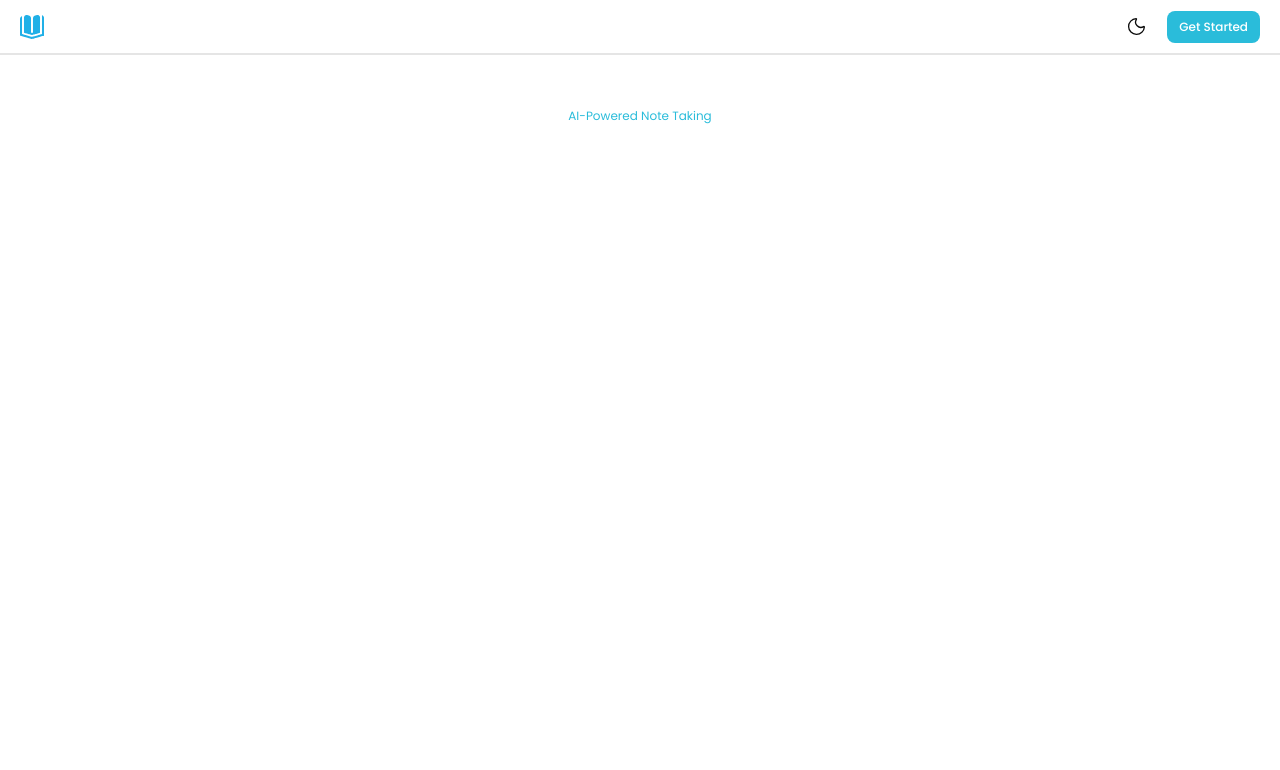
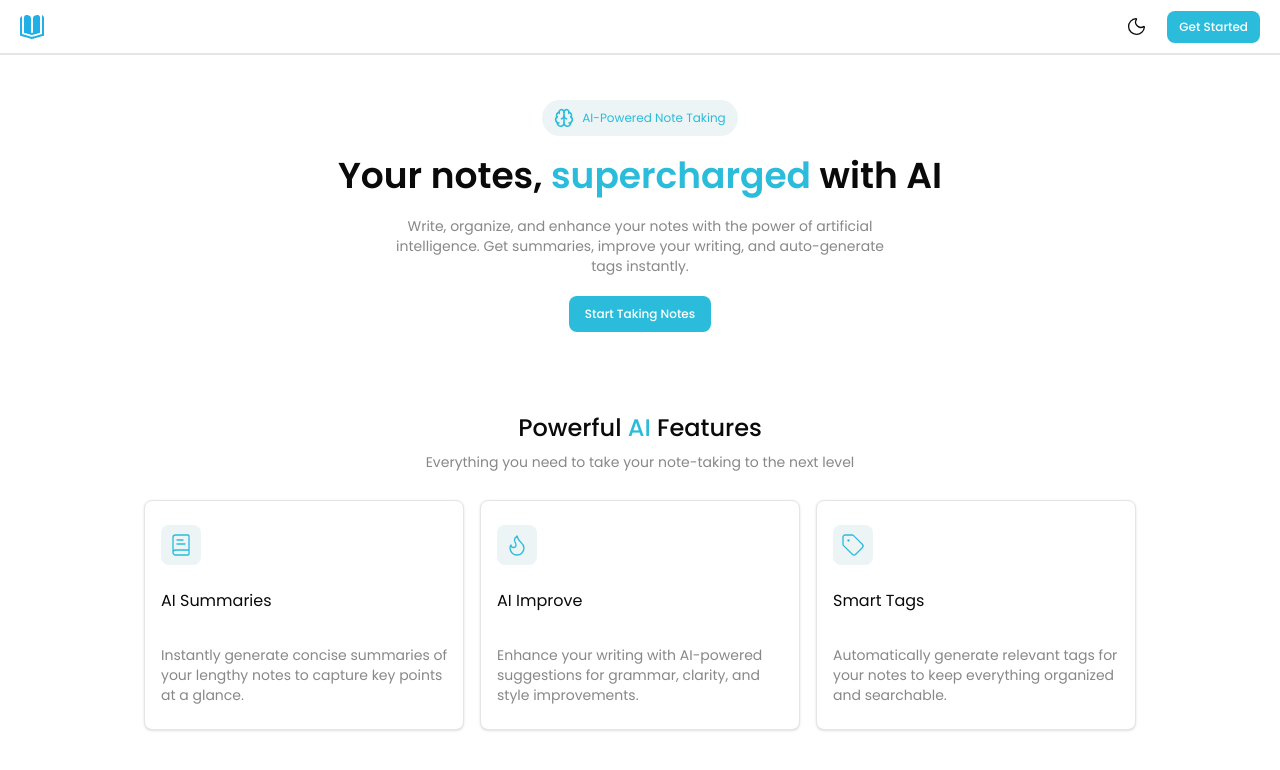
Before and after one commit to Midhun-u/ai-note-taking-app, a Next.js app in the folder client/: page / in a window 1280 px wide. Shown: the top 770 px of the page. Built offline with nearby package versions, Linux system fonts and the light colour scheme.

Commit message:
Completed Hero page

```diff
--- /dev/null
+++ b/client/app/auth/page.tsx
@@ -0,0 +1,14 @@
+import React from 'react'
+
+const page = () => {
+
+    return (
+
+        <section className='pt-15'>
+            Hello world
+        </section>
+
+    )
+}
+
+export default page
--- a/client/app/globals.css
+++ b/client/app/globals.css
@@ -22,6 +22,7 @@
   --color-ring: var(--ring);
   --color-input: var(--input);
   --color-border: var(--border);
+  --color-disable-color: var(--disable-color);
   --color-destructive: var(--destructive);
   --color-accent-foreground: var(--accent-foreground);
   --color-accent: var(--accent);
@@ -31,6 +32,8 @@
   --color-secondary: var(--secondary);
   --color-primary-foreground: var(--primary-foreground);
   --color-primary: var(--primary);
+  --color-primary-accent: var(--primary-accent);
+  --color-primary-hover : var(--primary-hover);
   --color-popover-foreground: var(--popover-foreground);
   --color-popover: var(--popover);
   --color-card-foreground: var(--card-foreground);
@@ -51,6 +54,9 @@
   --popover-foreground: oklch(0.145 0 0);
   --primary: #2ABCDA;
   --primary-foreground: #ffffff;
+  --primary-hover: rgb(42, 129, 164);
+  --primary-accent: #edf4f6;
+  --disable-color: #888888;
   --secondary: oklch(0.97 0 0);
   --secondary-foreground: oklch(0.205 0 0);
   --muted: oklch(0.97 0 0);
@@ -85,6 +91,7 @@
   --popover-foreground: oklch(0.985 0 0);
   --primary: #2ABCDA;
   --primary-foreground: oklch(0.205 0 0);
+  --primary-accent: #262829;
   --secondary: oklch(0.269 0 0);
   --secondary-foreground: oklch(0.985 0 0);
   --muted: oklch(0.269 0 0);
@@ -114,6 +121,7 @@
   * {
     @apply border-border outline-ring/50;
   }
+
   body {
     @apply bg-background text-foreground;
   }
--- a/client/app/layout.tsx
+++ b/client/app/layout.tsx
@@ -1,10 +1,12 @@
 import type { Metadata } from "next";
-import {Poppins} from "next/font/google";
+import { Poppins } from "next/font/google";
 import "./globals.css";
+import Header from "@/components/layout/Header";
+import { ThemeProvider } from "@/components/context/ThemeContext";
 
 const poppins = Poppins({
-  subsets : ['latin'],
-  weight : ['400' , '500' , '600' , '700']
+  subsets: ['latin'],
+  weight: ['400', '500', '600', '700']
 })
 
 export const metadata: Metadata = {
@@ -26,6 +28,9 @@ export default function RootLayout({
         className={`${poppins.className}`}
       >
         <main>
+          <ThemeProvider>
+            <Header />
+          </ThemeProvider>
           {children}
         </main>
       </body>
--- a/client/app/page.tsx
+++ b/client/app/page.tsx
@@ -1,5 +1,3 @@
-import { ThemeProvider } from '@/components/context/ThemeContext'
-import Header from '@/components/layout/Header'
 import Home from '@/components/layout/Home'
 
 const page = () => {
@@ -7,9 +5,6 @@ const page = () => {
   return (
 
     <section className='w-full h-full flex flex-col gap-2'>
-      <ThemeProvider>
-        <Header />
-      </ThemeProvider>
       <Home />
     </section>
 
--- /dev/null
+++ b/client/components/Home/FeatureCard.tsx
@@ -0,0 +1,28 @@
+import { ReactNode } from "react"
+import { Card, CardHeader , CardContent} from "../ui/card"
+
+type FeatureCardType = {
+    children : ReactNode,
+    title : string,
+    content : string
+}
+
+const FeatureCard = ({children , title , content} : FeatureCardType) => {
+
+    return (
+
+
+        <Card className="rounded-md w-80 px-4 hover:-translate-y-2 transition-all duration-200 hover:shadow-md hover:shadow-primary">
+            {children}
+            <CardHeader className="p-0 text-md font-light">
+               {title}
+            </CardHeader>
+            <CardContent className="p-0 m-0 text-sm text-disable-color">
+                {content}
+            </CardContent>
+        </Card>
+
+    )
+}
+
+export default FeatureCard
--- /dev/null
+++ b/client/components/Home/Features.tsx
@@ -0,0 +1,60 @@
+import FeatureCard from "./FeatureCard"
+import {
+    BookText as SummaryIcon,
+    Flame as ImproveIcon,
+    Tag as TagIcon
+} from 'lucide-react'
+
+const Features = () => {
+
+    return (
+
+        <div className="mt-20 flex flex-col items-center gap-2 w-full">
+            <h1 className="text-xl md:text-2xl text-center font-medium">
+                Powerful <span className="text-primary">AI</span> Features
+            </h1>
+            <p className="text-disable-color text-sm text-center">
+                Everything you need to take your note-taking to the next level
+            </p>
+            <div className="w-full flex flex-wrap justify-center gap-4 mt-5 mb-10">
+                <FeatureCard
+                    title="AI Summaries"
+                    content="Instantly generate concise summaries of your lengthy notes to capture key points at a glance."
+                >
+                    <div className="bg-primary-accent p-1 rounded-md flex justify-center items-center w-10 h-10">
+                        <SummaryIcon
+                            strokeWidth={1.3}
+                            className="stroke-primary"
+
+                        />
+                    </div>
+                </FeatureCard>
+                <FeatureCard
+                    title="AI Improve"
+                    content="Enhance your writing with AI-powered suggestions for grammar, clarity, and style improvements."
+                >
+                    <div className="bg-primary-accent p-1 rounded-md flex justify-center items-center w-10 h-10">
+                        <ImproveIcon
+                            strokeWidth={1.3}
+                            className="stroke-primary"
+                        />
+                    </div>
+                </FeatureCard>
+                <FeatureCard
+                    title="Smart Tags"
+                    content="Automatically generate relevant tags for your notes to keep everything organized and searchable."
+                >
+                    <div className="bg-primary-accent p-1 rounded-md flex justify-center items-center w-10 h-10">
+                        <TagIcon
+                            strokeWidth={1.3}
+                            className="stroke-primary"
+                        />
+                    </div>
+                </FeatureCard>
+            </div>
+        </div>
+
+    )
+}
+
+export default Features
--- a/client/components/Home/Hero.tsx
+++ b/client/components/Home/Hero.tsx
@@ -1,13 +1,35 @@
-import React from 'react'
+'use client'
+
+import {
+    Brain as AIicon
+} from 'lucide-react'
+import { Button } from '../ui/button'
+import { useRouter } from 'next/navigation'
 
 const Hero = () => {
 
+    const navigate = useRouter()
+
     return (
 
-        <div className='mt-10 flex flex-col items-center'>
-            <div className='flex gap-3 items-center justify-center p-2 rounded-full bg-primary-accent'>
+        <div className='mt-10 flex flex-col items-center gap-5'>
+            <div className='flex gap-2 items-center justify-center py-2 px-3 rounded-full bg-primary-accent'>
+                <AIicon
+                    size={20}
+                    className='stroke-primary'
+                    strokeWidth={1.9}
+                />
                 <p className='text-xs text-primary'>AI-Powered Note Taking</p>
             </div>
+            <h1 className='text-center text-3xl font-semibold lg:text-4xl'>
+                Your notes, <span className='text-primary'>supercharged</span> with AI
+            </h1>
+            <p className='text-center text-sm text-disable-color  w-auto md:w-[500px] px-3 md:px-0'>
+                Write, organize, and enhance your notes with the power of artificial intelligence. Get summaries, improve your writing, and auto-generate tags instantly.
+            </p>
+            <Button onClick={() => navigate.push("/notes")} className='cursor-pointer text-xs md:text-md hover:bg-primary-hover'>
+                Start Taking Notes
+            </Button>
         </div>
 
     )
--- a/client/components/context/ThemeContext.tsx
+++ b/client/components/context/ThemeContext.tsx
@@ -1,12 +1,13 @@
 'use client'
 
-import { createContext, ReactNode, useState } from "react";
+import { createContext, ReactNode, useEffect, useState } from "react";
 
 export const ThemeContext = createContext<null | {theme : "light" | "dark" , toggleTheme : Function}>(null)
 
 export const ThemeProvider = ({ children }: { children: ReactNode }) => {
 
     const [theme, setTheme] = useState<"light" | "dark">('light')
+
     const toggleTheme = () => {
 
         const body = document.getElementsByTagName("body")[0]
@@ -14,12 +15,26 @@ export const ThemeProvider = ({ children }: { children: ReactNode }) => {
         if(theme === "light"){
             body.classList.add("dark")
             setTheme('dark')
+            localStorage.setItem("theme" , "dark")
         }else{
             body.classList.remove("dark")
             setTheme('light')
+            localStorage.setItem("theme" , "light")
         }
 
     }
+
+    useEffect(() => {
+
+        const theme = localStorage.getItem("theme")
+        const body = document.getElementsByTagName("body")[0]
+
+        if(theme === "light" || theme === "dark"){
+            setTheme(theme)
+            theme === "dark" ? body.classList.add("dark") : null
+        }
+
+    } , [])
 
     return (
         <ThemeContext
--- a/client/components/layout/Header.tsx
+++ b/client/components/layout/Header.tsx
@@ -20,7 +20,7 @@ const Header = () => {
     return (
 
         <header
-            className="w-full flex justify-center h-auto px-5 py-2 border-b-2 fixed"
+            className="w-full flex justify-center h-auto px-5 py-2 border-b-2 fixed backdrop-blur-xs"
         >
             <nav
                 className="w-full h-auto flex justify-between gap-5"
@@ -59,7 +59,7 @@ const Header = () => {
                         }
                     </div>
                     <Button
-                        className="text-xs cursor-pointer hover:bg-primary-accent"
+                        className="text-xs cursor-pointer hover:bg-primary-hover"
                         size="sm"
                         onClick={() => navigate.push("/notes")}
                     >
--- a/client/components/layout/Home.tsx
+++ b/client/components/layout/Home.tsx
@@ -1,3 +1,4 @@
+import Features from "../Home/Features"
 import Hero from "../Home/Hero"
 
 
@@ -7,6 +8,7 @@ const Home = () => {
 
         <div className="mt-15 px-3 flex flex-col items-center">
            <Hero />
+           <Features />
         </div>
 
     )
--- /dev/null
+++ b/client/components/ui/card.tsx
@@ -0,0 +1,92 @@
+import * as React from "react"
+
+import { cn } from "@/lib/utils"
+
+function Card({ className, ...props }: React.ComponentProps<"div">) {
+  return (
+    <div
+      data-slot="card"
+      className={cn(
+        "bg-card text-card-foreground flex flex-col gap-6 rounded-xl border py-6 shadow-sm",
+        className
+      )}
+      {...props}
+    />
+  )
+}
+
+function CardHeader({ className, ...props }: React.ComponentProps<"div">) {
+  return (
+    <div
+      data-slot="card-header"
+      className={cn(
+        "@container/card-header grid auto-rows-min grid-rows-[auto_auto] items-start gap-2 px-6 has-data-[slot=card-action]:grid-cols-[1fr_auto] [.border-b]:pb-6",
+        className
+      )}
+      {...props}
+    />
+  )
+}
+
+function CardTitle({ className, ...props }: React.ComponentProps<"div">) {
+  return (
+    <div
+      data-slot="card-title"
+      className={cn("leading-none font-semibold", className)}
+      {...props}
+    />
+  )
+}
+
+function CardDescription({ className, ...props }: React.ComponentProps<"div">) {
+  return (
+    <div
+      data-slot="card-description"
+      className={cn("text-muted-foreground text-sm", className)}
+      {...props}
+    />
+  )
+}
+
+function CardAction({ className, ...props }: React.ComponentProps<"div">) {
+  return (
+    <div
+      data-slot="card-action"
+      className={cn(
+        "col-start-2 row-span-2 row-start-1 self-start justify-self-end",
+        className
+      )}
+      {...props}
+    />
+  )
+}
+
+function CardContent({ className, ...props }: React.ComponentProps<"div">) {
+  return (
+    <div
+      data-slot="card-content"
+      className={cn("px-6", className)}
+      {...props}
+    />
+  )
+}
+
+function CardFooter({ className, ...props }: React.ComponentProps<"div">) {
+  return (
+    <div
+      data-slot="card-footer"
+      className={cn("flex items-center px-6 [.border-t]:pt-6", className)}
+      {...props}
+    />
+  )
+}
+
+export {
+  Card,
+  CardHeader,
+  CardFooter,
+  CardTitle,
+  CardAction,
+  CardDescription,
+  CardContent,
+}
```
